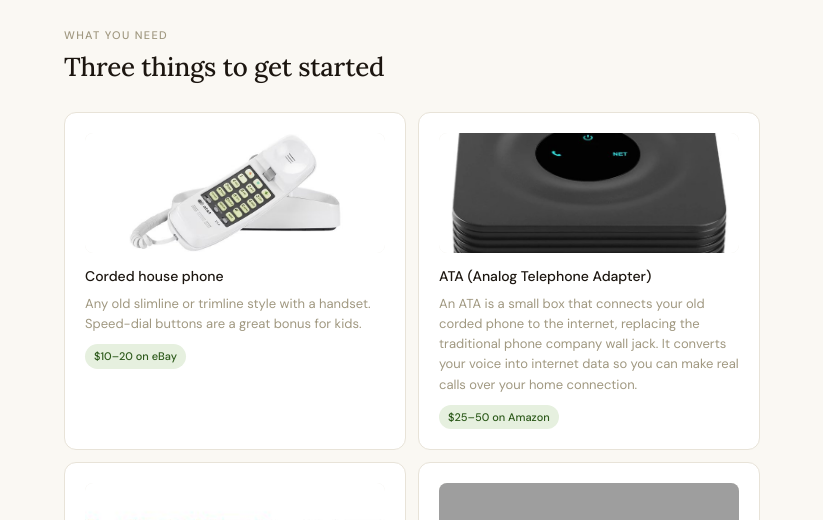
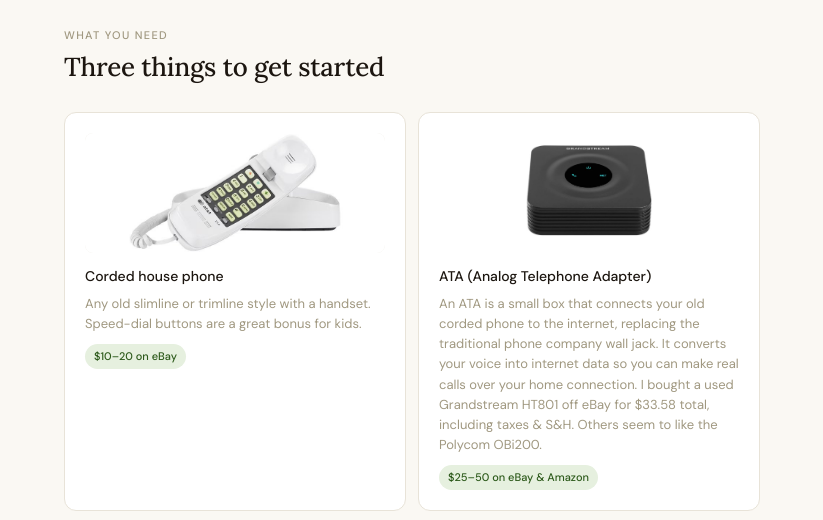
Before and after one commit to PatternTrader/TinCan, a plain HTML site: page index.html in a window 1280 px wide. Shown: the part 1400-1920 px from the top of the page, without its empty margins (228-1051 px from the left). Drawn offline with Linux system fonts and the light colour scheme; grey boxes are pictures that could not be loaded.

Commit message:
Add files via upload

```diff
--- a/index.html
+++ b/index.html
@@ -810,10 +810,10 @@
       <span class="part-tag">$10–20 on eBay</span>
     </div>
     <div class="part-card">
-      <img class="part-photo" src="https://patterntrader.github.io/TinCan/ata.png" alt="Grandstream ATA analog telephone adapter">
+      <img class="part-photo" src="https://patterntrader.github.io/TinCan/ata.png" alt="Grandstream ATA analog telephone adapter" style="object-fit: contain; background: #fff; padding: 8px;">
       <div class="part-name">ATA (Analog Telephone Adapter)</div>
-      <div class="part-note">An ATA is a small box that connects your old corded phone to the internet, replacing the traditional phone company wall jack. It converts your voice into internet data so you can make real calls over your home connection.</div>
-      <span class="part-tag">$25–50 on Amazon</span>
+      <div class="part-note">An ATA is a small box that connects your old corded phone to the internet, replacing the traditional phone company wall jack. It converts your voice into internet data so you can make real calls over your home connection. I bought a used Grandstream HT801 off eBay for $33.58 total, including taxes & S&H. Others seem to like the Polycom OBi200.</div>
+      <span class="part-tag">$25–50 on eBay & Amazon</span>
     </div>
     <div class="part-card">
       <img class="part-photo" src="https://patterntrader.github.io/TinCan/voipms.png" alt="VoIP.ms logo">
@@ -921,6 +921,10 @@
       <div class="faq-q">Can it call cell phones and other landlines? <span class="faq-toggle">+</span></div>
       <div class="faq-a">Yes, it can dial any US or Canadian number, including cell phones, other landlines, and toll-free numbers. International calling is also supported through VoIP.ms at low per-minute rates.</div>
     </div>
+    <div class="faq-item">
+      <div class="faq-q">Are you making any money from this? <span class="faq-toggle">+</span></div>
+      <div class="faq-a">Absolutely not. This is a purely personal DIY project that I put together because I found it interesting and wanted to share it. I am not affiliated with, sponsored by, or compensated by any company, product, or service mentioned on this website. No affiliate links, no ads, no kickbacks. Just a parent sharing something that worked.</div>
+    </div>
   </div>
 </section>
 
```
